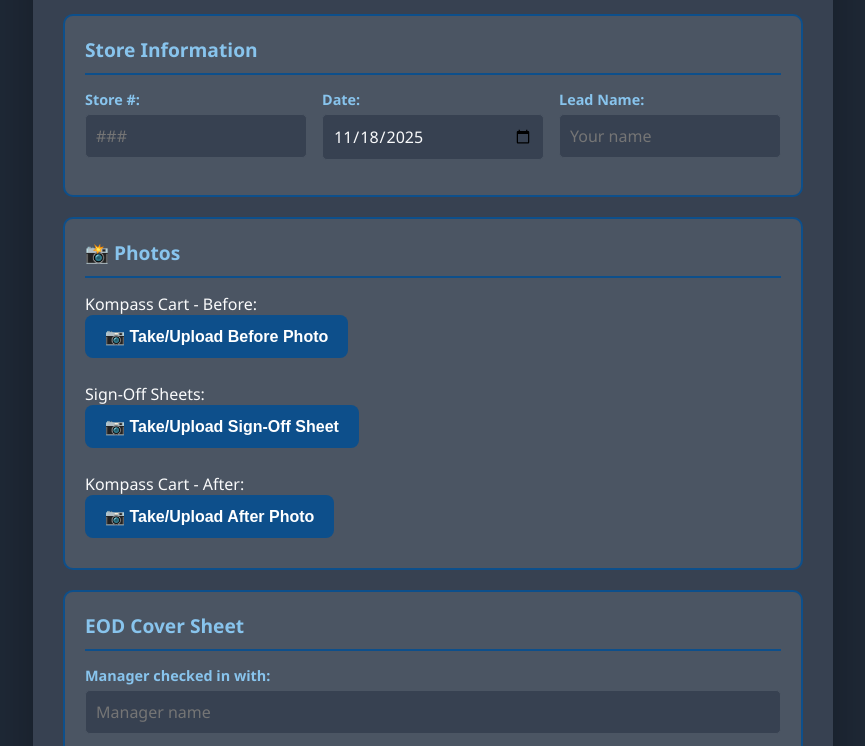
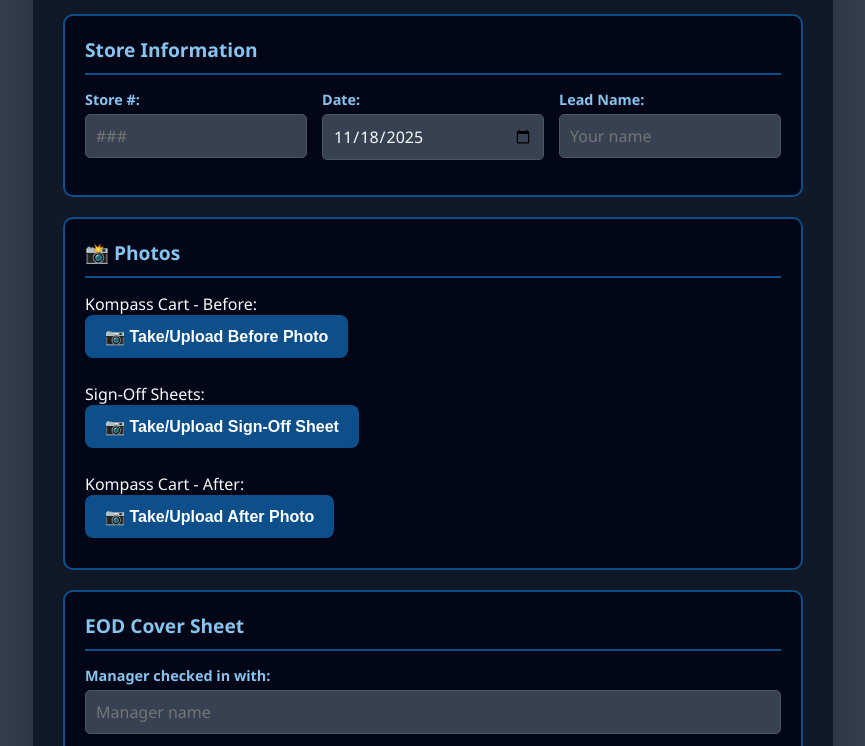
Before and after one commit to d6ewasupervisor-netizen/EOD, a plain HTML site: page index.html in a window 1280 px wide. Shown: the part 245-991 px from the top of the page, without its empty margins (207-1072 px from the left). Drawn offline with Linux system fonts and the light colour scheme.

Commit message:
Update index.html

```diff
--- a/index.html
+++ b/index.html
@@ -14,7 +14,7 @@
 
         body {
     font-family: 'Segoe UI', Tahoma, Geneva, Verdana, sans-serif;
-            background: #1f2937;
+    background: #374151;          /* X area = old container color */
     min-height: 100vh;
     padding: 20px;
     color: #f9fafb;
@@ -23,7 +23,7 @@
         .container {
     max-width: 800px;
     margin: 0 auto;
-            background: #374151;
+    background: #111827;          /* O area = darker than before */
     border-radius: 15px;
     padding: 30px;
     box-shadow: 0 20px 60px rgba(0, 0, 0, 0.3);
@@ -53,7 +53,7 @@
         }
 
         .section {
-            background: #4b5563;
+    background: #020617;          /* inner panels a bit darker still */
     padding: 20px;
     border-radius: 10px;
     margin-bottom: 20px;
```
Lines whose indentation alone changed are shown as unchanged.
